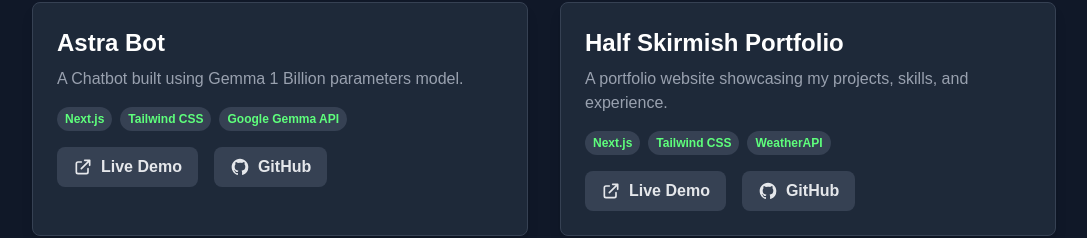
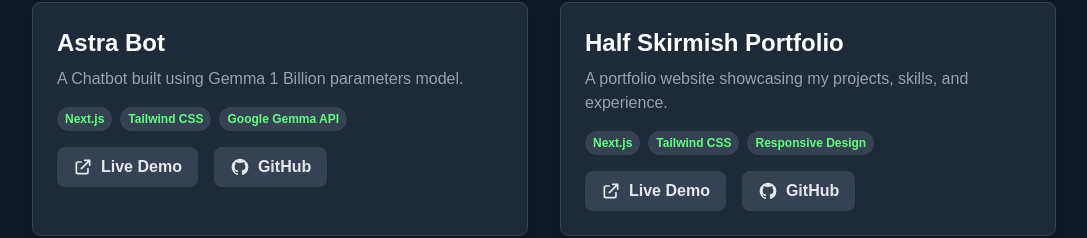
Before and after one commit to half-skirmish/frontend-halfskirmish-v2, a Next.js app: page /about-me in a window 1280 px wide. Shown: the part 904-1142 px from the top of the page, without its empty margins (96-1183 px from the left). Built offline with nearby package versions, Linux system fonts and the light colour scheme.

Commit message:
Made a small change to the techstack in the portfolio

```diff
--- a/app/(navItems)/about-me/page.js
+++ b/app/(navItems)/about-me/page.js
@@ -116,7 +116,7 @@
     {
     title: "Half Skirmish Portfolio",
     description: "A portfolio website showcasing my projects, skills, and experience.",
-    techStack: ["Next.js", "Tailwind CSS", "WeatherAPI"],
+    techStack: ["Next.js", "Tailwind CSS", "Responsive Design"],
     liveUrl: "https://halfskirmish.com",
     repoUrl: "https://github.com/half-skirmish/frontend-halfskirmish-v2",
   }
```
